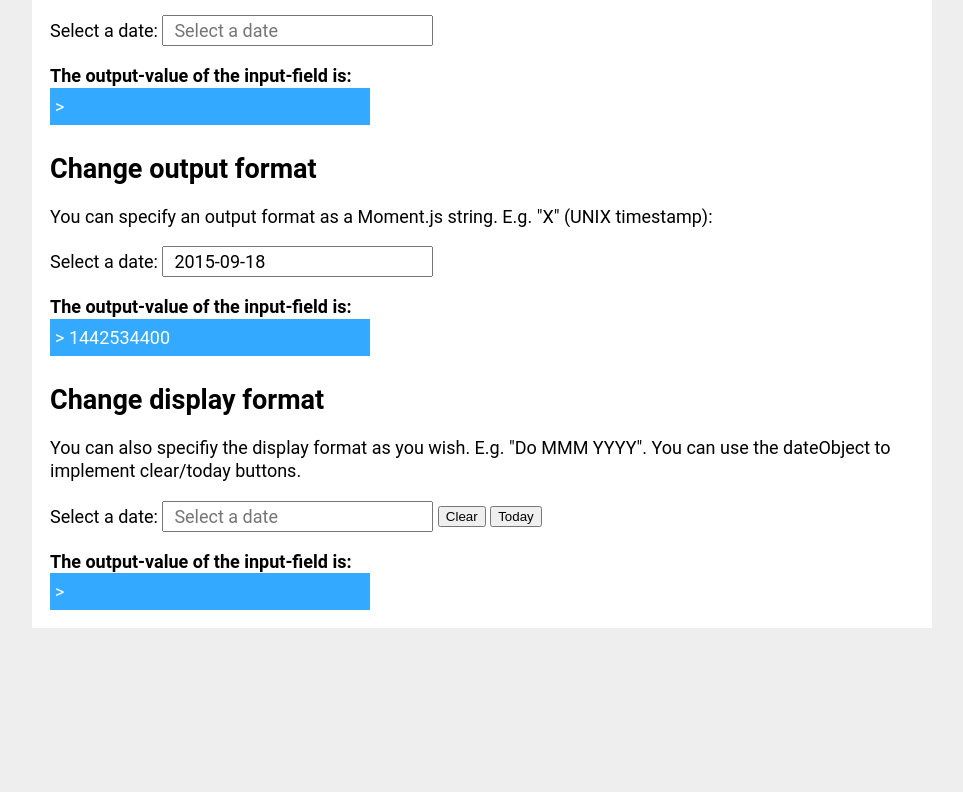
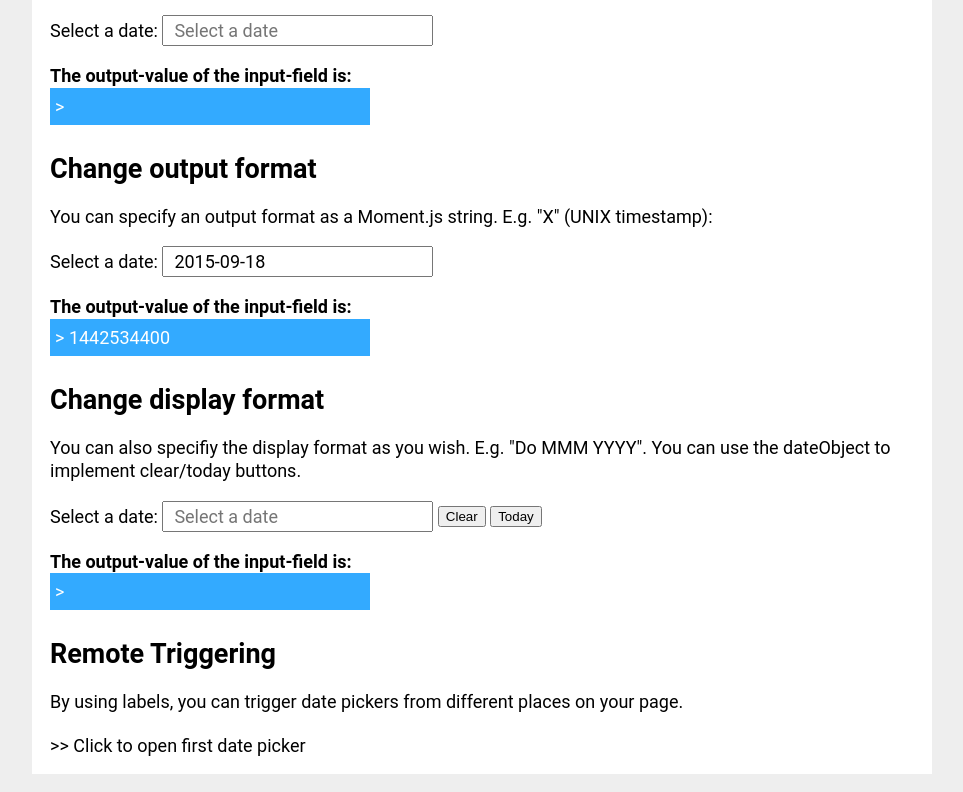
Before and after one commit to mydea/PikadayResponsive, a website: page index.html in a window 1280 px wide. Shown: the part 334-1126 px from the top of the page, without its empty margins (158-1121 px from the left). Before the commit the page ends 980 px from the top, so only its background shows below. Drawn offline with Linux system fonts and the light colour scheme.

Commit message:
Add button to test remote triggering

```diff
--- a/index.html
+++ b/index.html
@@ -71,6 +71,14 @@
   <h2>The output-value of the input-field is:</h2>
 
   <p id="output3" class="output"></p>
+
+  <h1>Remote Triggering</h1>
+  <p>
+    By using labels, you can trigger date pickers from different places on your page.
+  </p>
+  <label for="date1-input">
+    >> Click to open first date picker
+  </label>
 </div>
 
 
@@ -81,9 +89,7 @@
 
 <script>
   var $date1 = $("#date1");
-  var instance1 = pikadayResponsive($date1, {
-    checkIfNativeDate: function() { return true; }
-  });
+  var instance1 = pikadayResponsive($date1);
   $date1.on("change", function() {
     $("#output1").html($(this).val());
   });
```
